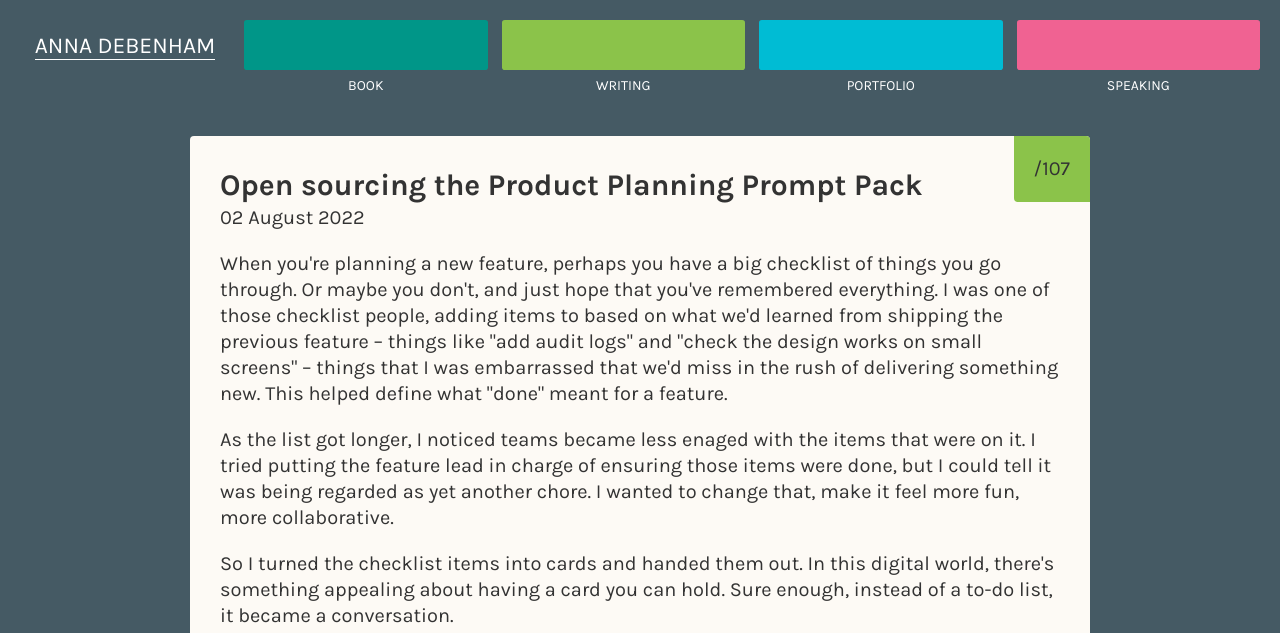
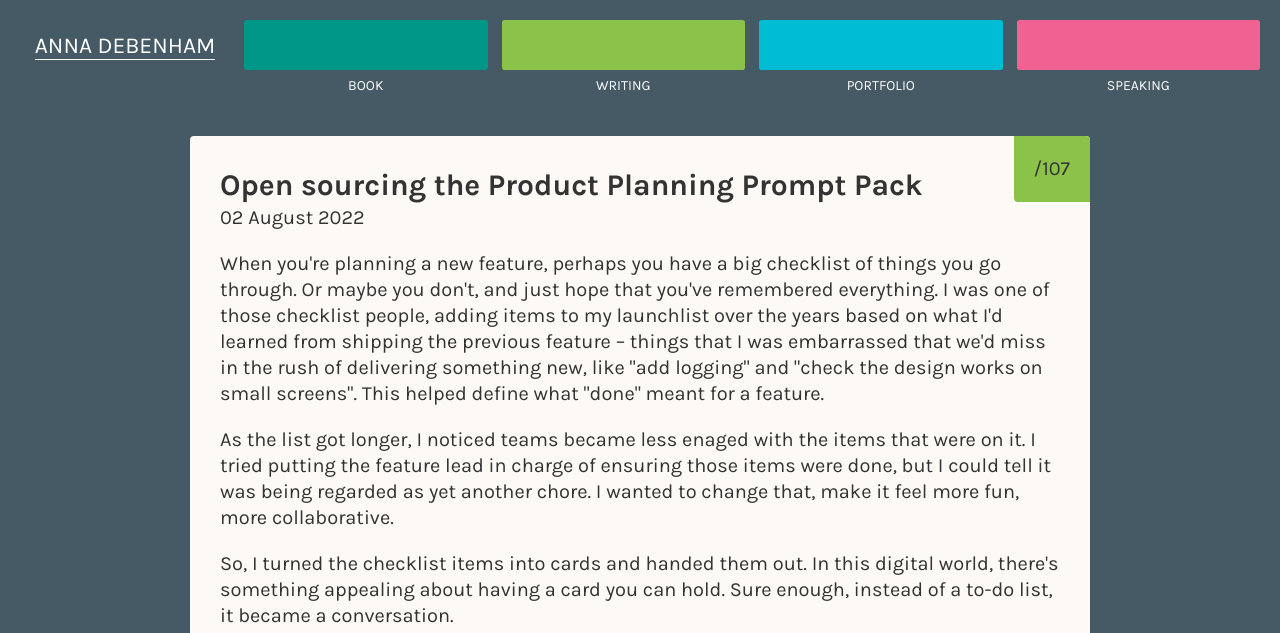
Before and after one commit to maban/maban, a Jekyll site: the page built from _posts/2022-08-02-107.html, in a window 1280 px wide, cut to the strip 0-633 px from the top of the page. Built offline with Jekyll 4.4.1, drawn with Linux system fonts in a browser that asks for light colours; Markdown is read by kramdown in place of the engine named in the settings; some of the changed text lies outside the part shown.

Commit message:
chore: editing

```diff
--- a/_posts/2022-08-02-107.html
+++ b/_posts/2022-08-02-107.html
@@ -3,25 +3,25 @@ layout: post
 title: Open sourcing the Product Planning Prompt Pack
 ---
 
-<p>When you're planning a new feature, perhaps you have a big checklist of things you go through. Or maybe you don't, and just hope that you've remembered everything. I was one of those checklist people, adding items to based on what we'd learned from shipping the previous feature – things like "add audit logs" and "check the design works on small screens" – things that I was embarrassed that we'd miss in the rush of delivering something new. This helped define what "done" meant for a feature.</p>
+<p>When you're planning a new feature, perhaps you have a big checklist of things you go through. Or maybe you don't, and just hope that you've remembered everything. I was one of those checklist people, adding items to my launchlist over the years based on what I'd learned from shipping the previous feature – things that I was embarrassed that we'd miss in the rush of delivering something new, like "add logging" and "check the design works on small screens". This helped define what "done" meant for a feature.</p>
 
 <p>As the list got longer, I noticed teams became less enaged with the items that were on it. I tried putting the feature lead in charge of ensuring those items were done, but I could tell it was being regarded as yet another chore. I wanted to change that, make it feel more fun, more collaborative.</p>
 
-<p>So I turned the checklist items into cards and handed them out. In this digital world, there's something appealing about having a card you can hold. Sure enough, instead of a to-do list, it became a conversation.</p>
+<p>So, I turned the checklist items into cards and handed them out. In this digital world, there's something appealing about having a card you can hold. Sure enough, instead of a to-do list, it became a conversation.</p>
 
 <figure>
   <img src="/image/product-planning-prompt-pack/pack-mvp.jpg" alt="A photo of a stack of blank playing cards. The card at the top of the stack has the words 'Product Planning Prompt Cards' written by hand. A second card says 'How could someone exploit this?' and a third says 'How will this work at 10 times the scale?'" />
   <figcaption>The original (or <abbr title="Minimum Valuable Product">MVP</abbr>) Planning Pack was handwritten on blank playing cards.</figcaption>
 </figure>
 
-<p>Over time, I added advice next to the prompts, to help new team members understand why this was important, or just to provide a bit more context. I added labels to each card to indicate whether it was a design-type consideration or more of a security-type one. This caused subject matter experts to be involved in the planning to provide input, and finally I could see everyone the team finding the planning more valuable.</p>
+<p>Over time, I added advice next to the prompts, to help new team members understand why this was important, or just to provide a bit more context. I added labels to each card to indicate whether it was a design-type consideration or more of a security-type one. This caused subject matter experts to be involved in the planning to provide input, and finally I could see the team really value the planning.</p>
 
 <figure>
   <img src="/image/product-planning-prompt-pack/pack-printed.jpg" alt="A photo of a stack of printed cards. The card at the top of the stack is purple and has the words 'Product Planning Prompt Pack' printed on it in white text. A second card says 'What if this feature gets 10 times the expected usage?' with smaller text underneath saying 'What needs to be put in place to ensure that high levels of usage don't cause a negative impact on the rest of the system?'" />
   <figcaption>After the product team doubled in size, writing out cards by hand didn't scale, so I got some printed.</figcaption>
 </figure>
 
-<p>Most of the cards in the deck have a story that comes back to hindsight. For example, "how will the engineering team know if this stops working" was added when a product manager noticed low usage on a new feature, and realised it had silently stopped working some time ago. There's a card about adding audit logs that puts the people planning the feature in the shoes of the oncaller, after an oncall incident that would have been resolved more quickly with better logs.</p>
+<p>Most of the cards in the deck have a story that comes back to hindsight. For example, "how will the engineering team know if this stops working?" was added when a product manager noticed low usage on a new feature, and realised it had silently stopped working some time ago. There's a card about adding audit logs that puts the people planning the feature in the shoes of the oncaller, after an oncall incident that would have been resolved more quickly with better logs.</p>
 
 <p>I'm down to my very last printed pack, so rather than get another batch printed, (and somewhat inspired by Russell Davies's book <a href="https://profilebooks.com/work/everything-i-know-about-life-i-learned-from-powerpoint/">Everything I Know about Life I Learned from PowerPoint</a>), I've typed up the contents of the cards into a slidedeck.</p>
 
--- a/_projects/product-planning-prompt-pack.html
+++ b/_projects/product-planning-prompt-pack.html
@@ -31,9 +31,9 @@ link: /projects/product-planning-prompt-pack/
         <p>A planning tool for teams that build features.</p>
       </div>
 
-      <p>This pack is designed to spark valuable conversations during feature planning. Each card is a prompt for a consideration about scale, design, security, development, or marketing. You can <a href="/107">read more about how this came about on my blog</a>.</p>
+      <p>This pack is designed to spark valuable conversations during product planning. Each card is a prompt for a consideration about scale, design, security, development, or marketing. You can <a href="/107">read more about how this came about on my blog</a>.</p>
 
-      <p>A lot of people have asked for a physical pack of these. I originally got a small run printed through a business card company, but selling and shipping a physical product is challenging, not to mention all the additional taxes and customer support! Instead, I'm making the contents open source so you can print your own at home. With so many teams working distributed, you'll probably find the digital version more useful, as you'll be able to share the prompts as slides on a screen, or even export them to a collaborative whiteboard.</p>
+      <p>A lot of people have asked for a physical pack of these. I originally got a small run printed through a business card company, but selling and shipping a physical product to different countries is challenging. Instead, I'm making the contents available so you can print your own at home. With so many teams working distributed, you'll probably find the digital version more useful, as you'll be able to share the prompts as slides on a screen, or even export them to a collaborative whiteboard.</p>
 
       <p>I'm sure you'll want to add your own items, which is why I've included some blank cards at the end.</p>
 
--- a/_style/base.scss
+++ b/_style/base.scss
@@ -8,7 +8,7 @@ body {
 }
 
 abbr {
-  border-bottom: 2px dotted $color-accent--a;
+  text-decoration: underline dotted;
   &:hover {
     cursor: help;
   }
--- a/css/main.css
+++ b/css/main.css
@@ -7,7 +7,7 @@ body {
 }
 
 abbr {
-  border-bottom: 2px dotted #009688;
+  text-decoration: underline dotted;
 }
 abbr:hover {
   cursor: help;
```
